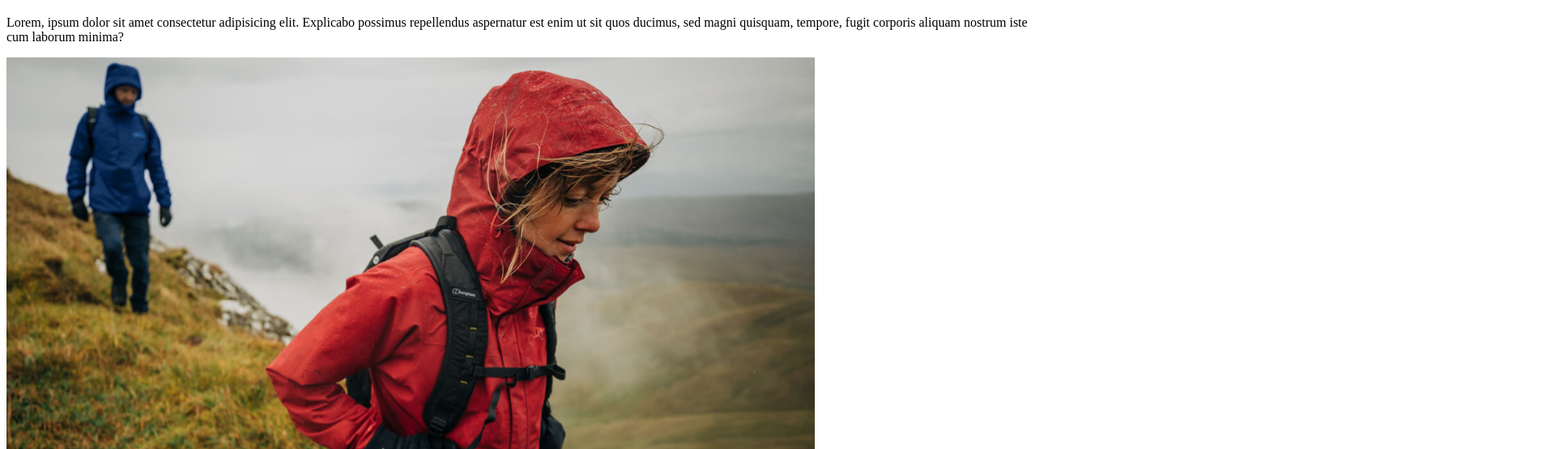
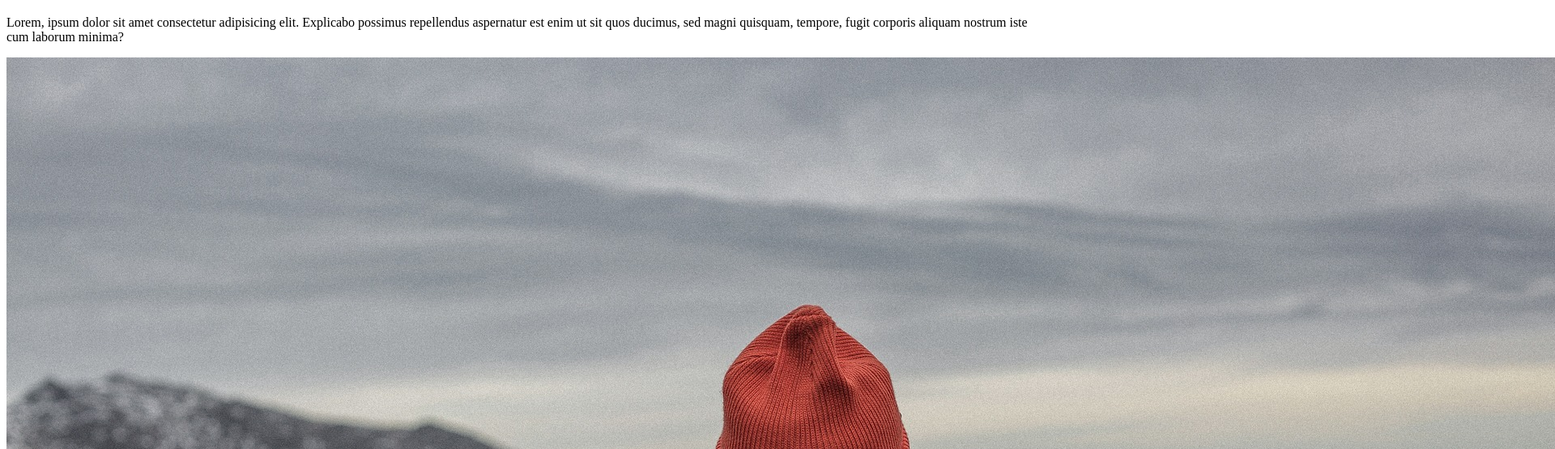
Before and after one commit to jernmed/deployment_sample, a plain HTML site: page index.html in a window 1280 px wide. Shown: the part 61-616 px from the top of the page at 81% size, 1920 px wide, since content can reach past the window. Drawn offline with Linux system fonts and the light colour scheme.

Commit message:
change the main image

```diff
--- a/index.html
+++ b/index.html
@@ -9,6 +9,6 @@
 <body>
     <h1>welcome to my world</h1>
     <p>Lorem, ipsum dolor sit amet consectetur adipisicing elit. Explicabo possimus repellendus aspernatur est enim ut sit quos ducimus, sed magni quisquam, tempore, fugit corporis aliquam nostrum iste cum laborum minima?</p>
-    <img src="images/Skjermbilde 2023-04-25 185616.png" alt="mountaineering"/>
+    <img src="images/people-2590300_1920.jpg" alt="mountaineering"/>
 </body>
 </html>
```
Also changed, not shown: images/Skjermbilde 2023-04-25 185616.png (deleted), images/people-2590300_1920.jpg (added).
